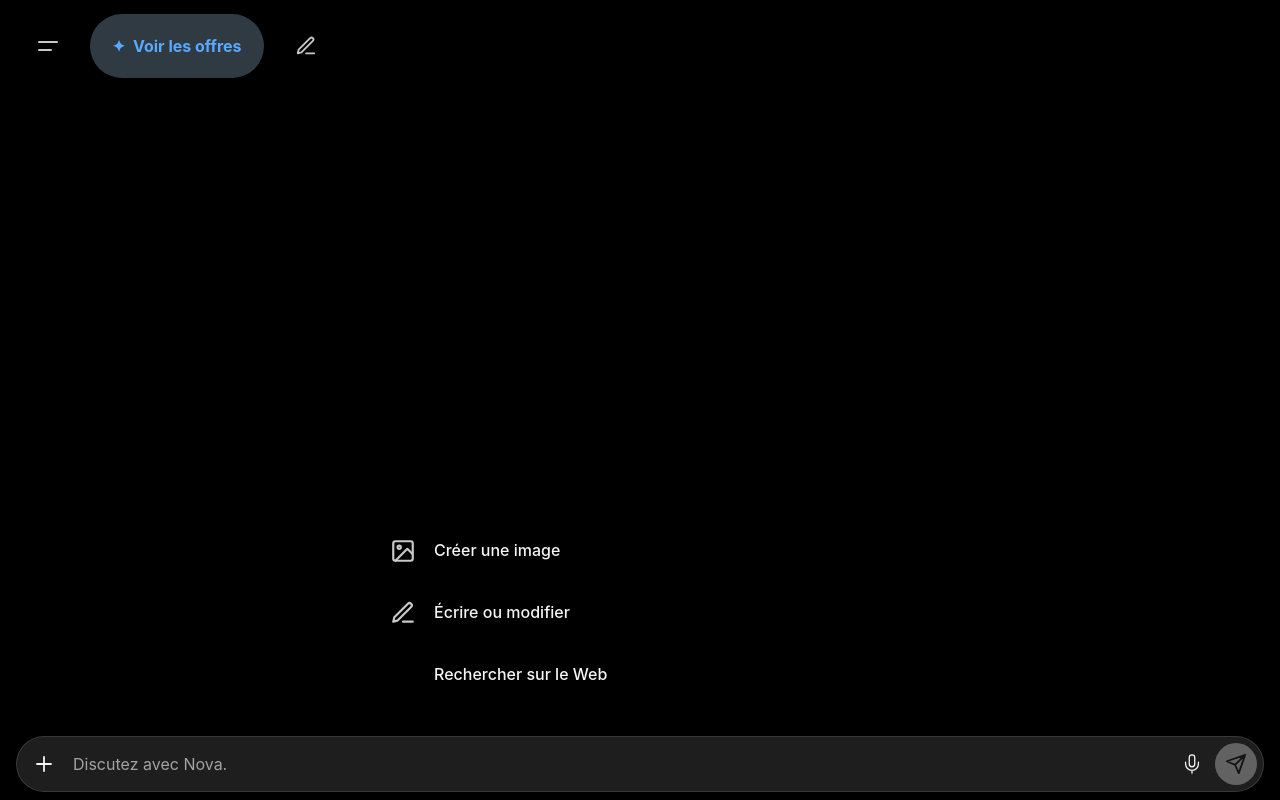
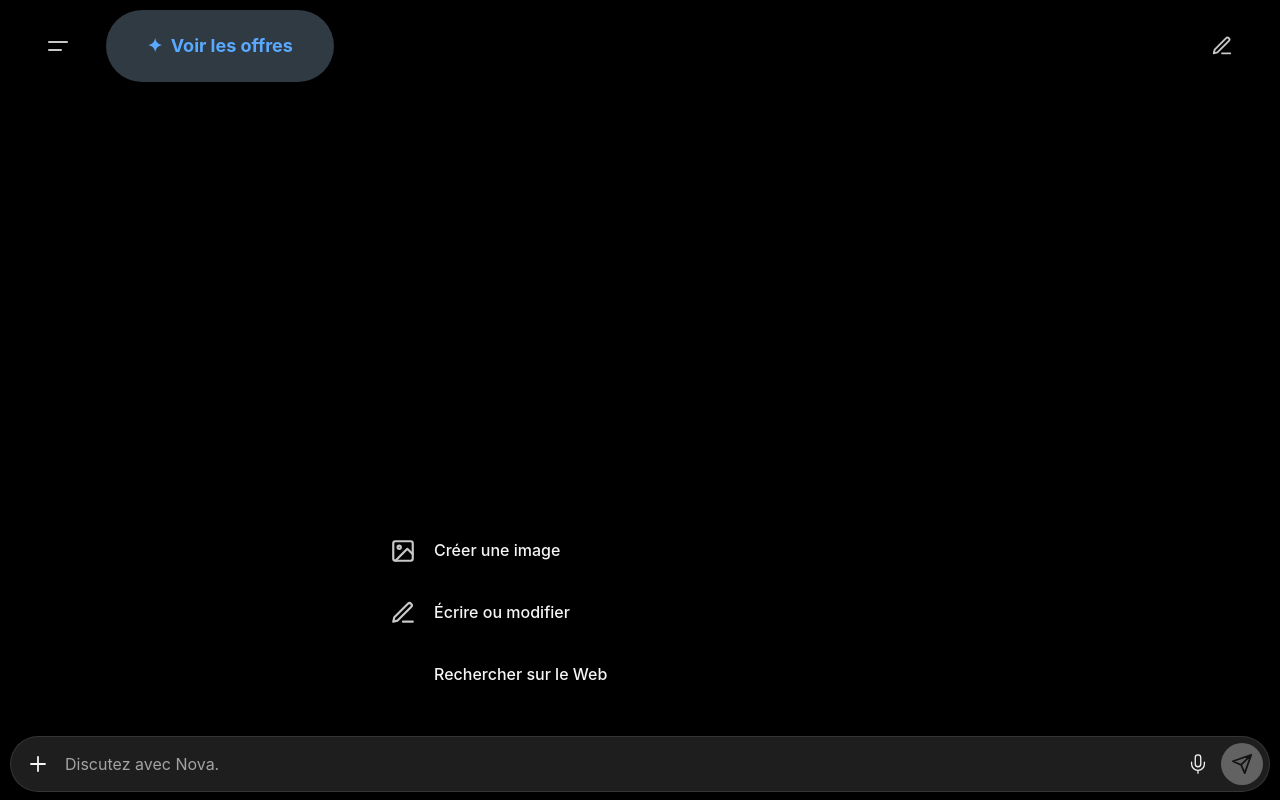
Before and after one commit to limyoun298-ai/Nova-AI, a plain HTML site: page index.html in a window 1280 px wide. Drawn offline with Linux system fonts and the light colour scheme.

Commit message:
Add files via upload

```diff
--- a/index.html
+++ b/index.html
@@ -5,7 +5,7 @@
 <meta name="viewport" content="width=device-width,initial-scale=1,viewport-fit=cover,interactive-widget=resizes-content">
 <title>NOVA AI</title>
 <link rel="manifest" href="manifest.json">
-<meta name="theme-color" content="#212121">
+<meta name="theme-color" content="#000000">
 <style>
 :root{--bg:#000000;--side:#111111;--surf:#1e1e1e;--txt:#f5f5f5;--mut:#a3a3a3;--ic:#c8c8c8;--acc:#4C8DF6;--usr:#303030;--usrt:#f5f5f5;--send:#fff;--sendi:#000;--fs:16px;--bd:rgba(255,255,255,.10);--lnk:#6AA3FF}
 [data-mode=light]{--bg:#fff;--side:#f7f7f8;--surf:#f1f1f1;--txt:#111;--mut:#6b7280;--ic:#555;--bd:rgba(0,0,0,.1);--lnk:#2563EB}
@@ -21,12 +21,12 @@ input,select{font:inherit;color:var(--txt)}
 #app.on{display:flex}
 #offb{display:none;background:#7f1d1d;color:#fff;text-align:center;font-size:13px;padding:5px}
 #offb.on{display:block}
-header{display:flex;align-items:center;gap:10px;padding:14px 16px;padding-top:max(14px,env(safe-area-inset-top));min-height:88px}
+header{display:flex;align-items:center;gap:12px;padding:10px 22px;padding-top:max(10px,env(safe-area-inset-top));min-height:92px}
 header b{font-size:17px;font-weight:600;flex:1;text-align:center;min-width:0;overflow:hidden;white-space:nowrap;text-overflow:ellipsis}
-.ib0{width:64px;height:64px;border-radius:50%;display:flex;align-items:center;justify-content:center;color:var(--ic);flex:none;transition:background .15s}
+.ib0{width:72px;height:72px;border-radius:50%;display:flex;align-items:center;justify-content:center;color:var(--ic);flex:none;transition:background .15s}
 .ib0:active{background:var(--bd)}
 .ib0.sm{width:34px;height:34px}
-#offers{height:64px;padding:0 22px;border-radius:34px;background:#303a43;color:#58a9ff;font-weight:650;font-size:16px;white-space:nowrap;flex:none}#htitle{display:none!important}
+#offers{width:228px;height:72px;padding:0 18px;border-radius:38px;background:#303a43;color:#58a9ff;font-weight:650;font-size:18px;white-space:nowrap;flex:none;display:flex;align-items:center;justify-content:center}#btnMenu{order:0}#offers{order:1;margin-right:auto}#btnNew{order:2}#htitle{display:none!important}
 #cw{flex:1;position:relative;min-height:0;display:flex;flex-direction:column}
 #chat{flex:1;overflow-y:auto;padding:10px 14px;display:flex;flex-direction:column;gap:18px;overscroll-behavior:contain}
 #down{position:absolute;left:50%;bottom:10px;transform:translateX(-50%);width:38px;height:38px;border-radius:50%;background:var(--surf);border:1px solid var(--bd);display:none;align-items:center;justify-content:center;color:var(--txt);box-shadow:0 3px 10px rgba(0,0,0,.4);z-index:5}
@@ -89,7 +89,7 @@ th{background:rgba(127,127,127,.2)}
 .skel{width:min(70vw,300px);aspect-ratio:1/1;border-radius:14px;margin-top:8px;background:linear-gradient(110deg,rgba(127,127,127,.2) 30%,rgba(255,255,255,.25) 50%,rgba(127,127,127,.2) 70%);background-size:200% 100%;animation:sh 1.6s infinite}
 @keyframes sh{to{background-position:-200% 0}}
 .err .bubble{color:#f87171}
-.composer{margin:4px 16px calc(8px + env(safe-area-inset-bottom));background:#1e1e1e;border:1px solid rgba(255,255,255,.12);border-radius:32px;padding:6px;position:relative}
+.composer{margin:4px 10px calc(8px + env(safe-area-inset-bottom));background:var(--surf);border:1px solid var(--bd);border-radius:28px;padding:6px;position:relative}
 #chips{display:flex;flex-wrap:wrap;gap:6px;padding:4px 8px}
 #chips:empty{display:none}
 .chip{display:flex;align-items:center;gap:5px;font-size:12px;padding:3px 8px;border-radius:14px;background:rgba(76,141,246,.18);color:var(--lnk)}
@@ -98,7 +98,7 @@ th{background:rgba(127,127,127,.2)}
 .chip.th img{width:56px;height:56px;border-radius:10px;object-fit:cover;background:rgba(127,127,127,.3)}
 .chip.th button{position:absolute;top:-4px;right:-4px;width:20px;height:20px;border-radius:50%;background:#000;color:#fff;align-items:center;justify-content:center;border:1px solid #555}
 .inrow{display:flex;align-items:flex-end;gap:2px}
-textarea#inp{flex:1;background:none;border:0;outline:0;color:var(--txt);resize:none;font:inherit;caret-color:#0084FF;max-height:140px;padding:10px 6px;line-height:1.4}
+textarea#inp{flex:1;background:none;border:0;outline:0;color:var(--txt);resize:none;font:inherit;caret-color:#0084FF;max-height:140px;padding:10px 4px;line-height:1.4}
 textarea#inp::placeholder{color:var(--mut)}
 .circ{width:42px;height:42px;border-radius:50%;display:flex;align-items:center;justify-content:center;flex:none}
 #plus,#mic{color:var(--txt)}
```
